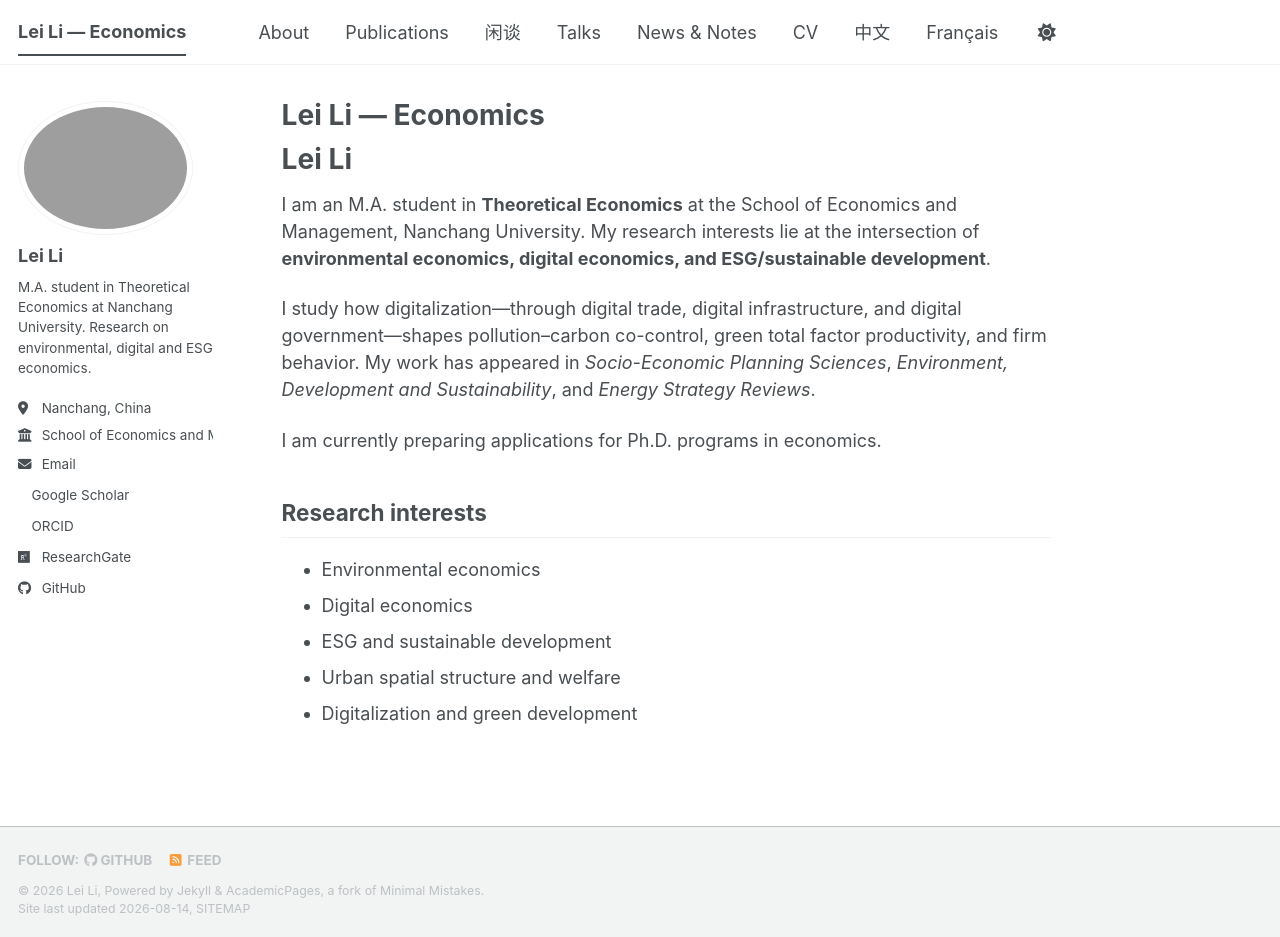
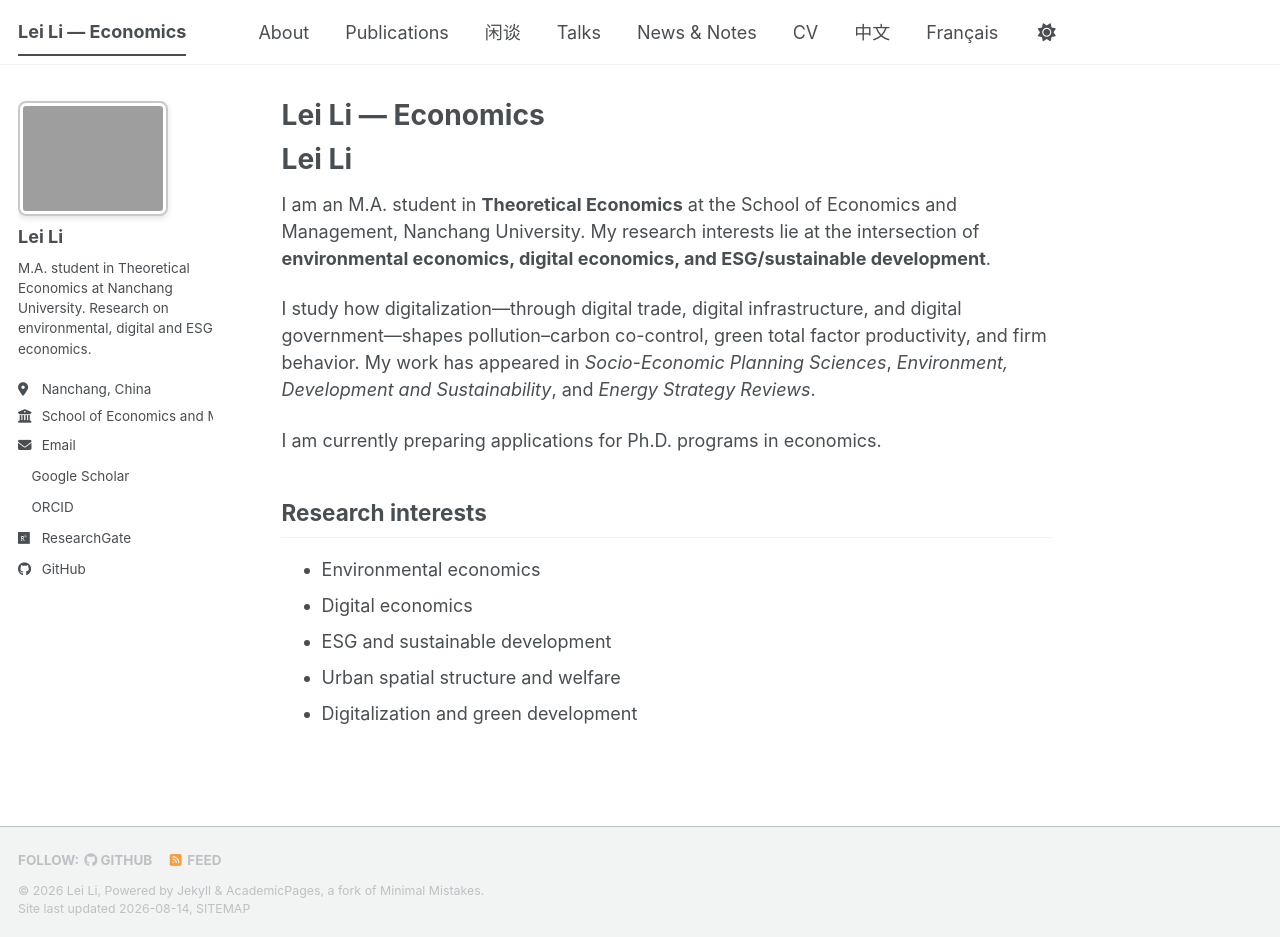
Before and after one commit to LeiLi-Econ/LeiLi-Econ.github.io, a Jekyll site: the page built from _pages/about.md, in a window 1280 px wide and 937 px high. Built offline with Jekyll 4.4.1, drawn with Linux system fonts in a browser that asks for light colours; a style sheet for code colours, icons or effects is not loaded.

Commit message:
Add custom styles for author avatar
Add custom styles for author avatar with border and shadow.

```diff
--- a/assets/css/main.scss
+++ b/assets/css/main.scss
@@ -37,3 +37,17 @@
     "layout/sidebar",
     "layout/json_cv"
 ;
+
+/* =====================================================
+ * 自定义样式（Lei Li 主页）
+ * ===================================================== */
+
+/* 头像：圆角矩形 + 边框 + 放大
+ * 想调：border-radius 越大越圆（0=直角，50%=正圆）；max-width 调大小 */
+.author__avatar img {
+  border-radius: 8px !important;         /* 8px 圆角矩形 */
+  border: 2px solid #c8c8c8 !important;  /* 细浅灰边框 */
+  padding: 3px !important;               /* 边框与照片的留白 */
+  box-shadow: 0 2px 6px rgba(0,0,0,0.12) !important;
+  max-width: 150px !important;           /* 放大到头像（原主题更小） */
+}
```
